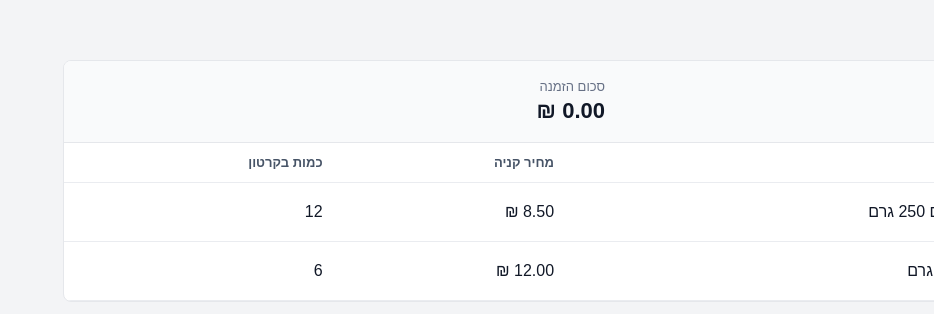
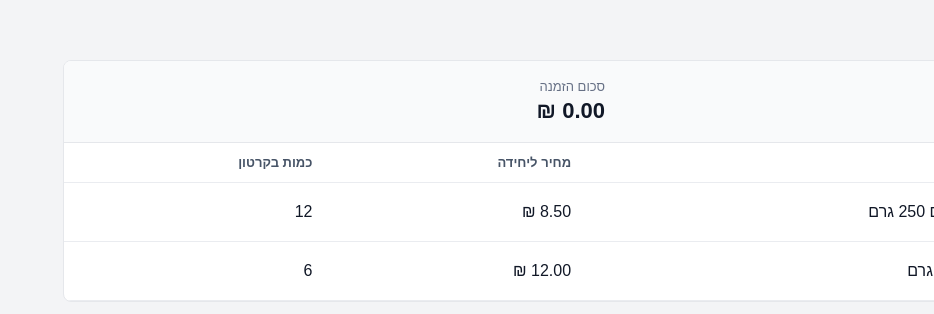
Before and after one commit to ihevron/supplier-orders-app, a React (Vite) app: page / in a window 1280 px wide. Shown: the part 116-430 px from the top of the page, without its empty margins (346-1280 px from the left). Built offline with nearby package versions, Linux system fonts and the light colour scheme.

Commit message:
Calculate order total by carton quantity

```diff
--- a/src/App.jsx
+++ b/src/App.jsx
@@ -91,7 +91,8 @@ function App() {
     }
 
     return activeSupplier.products.reduce(
-      (total, product) => total + product.orderQty * product.price,
+      (total, product) =>
+        total + product.orderQty * product.cartonQty * product.price,
       0,
     )
   }, [activeSupplier])
@@ -154,7 +155,7 @@ function App() {
                 <tr>
                   <th>כמות להזמנה</th>
                   <th>שם מוצר</th>
-                  <th>מחיר קניה</th>
+                  <th>מחיר ליחידה</th>
                   <th>כמות בקרטון</th>
                 </tr>
               </thead>
```
